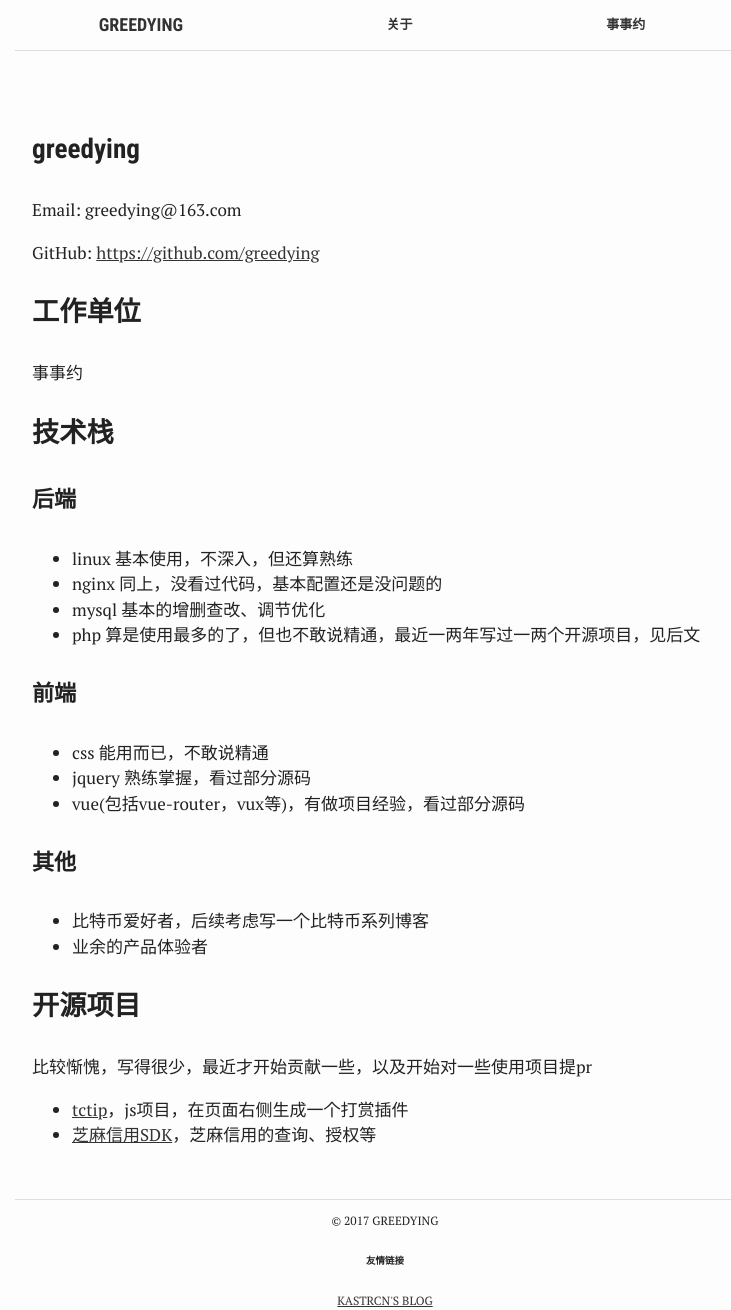
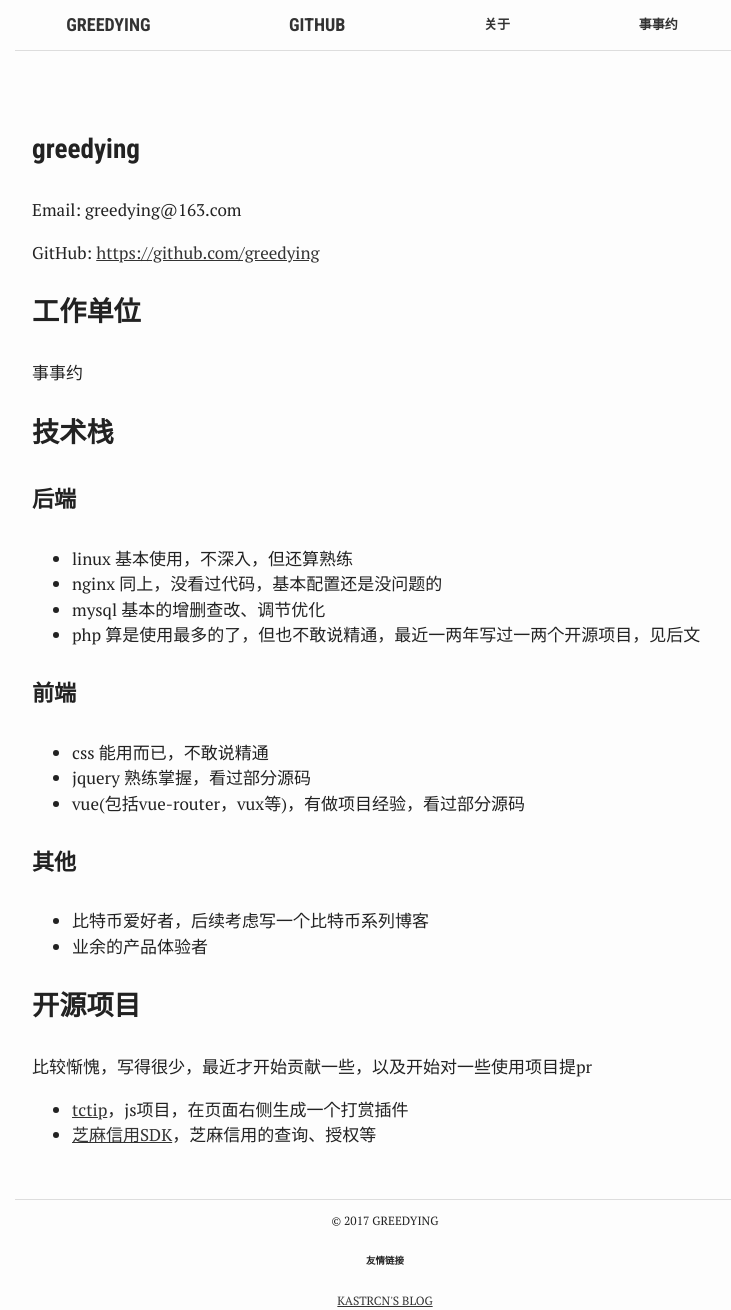
Before and after one commit to greedying/greedying, a Jekyll site: the page built from about.md, in a window 1280 px wide. Shown: the whole page, without its empty margins (255-986 px from the left). Built offline with Jekyll 4.4.1, drawn with Linux system fonts in a browser that asks for light colours; comment, search, counter and statistics services are not loaded.

Commit message:
增加github链接

```diff
--- a/_includes/header.html
+++ b/_includes/header.html
@@ -11,6 +11,7 @@
         <a href="{{ my_page.url | prepend: site.baseurl }}">{{ my_page.title }}</a>
       {% endif %}
     {% endfor %}
+    <a class="blog-logo" href="https://github.com/greedying/" target="_blank">github</a>
 
     <label for="menu-checkbox" class="toggle-button" data-open="☰" data-close="☰" onclick></label>
   </nav>
```
